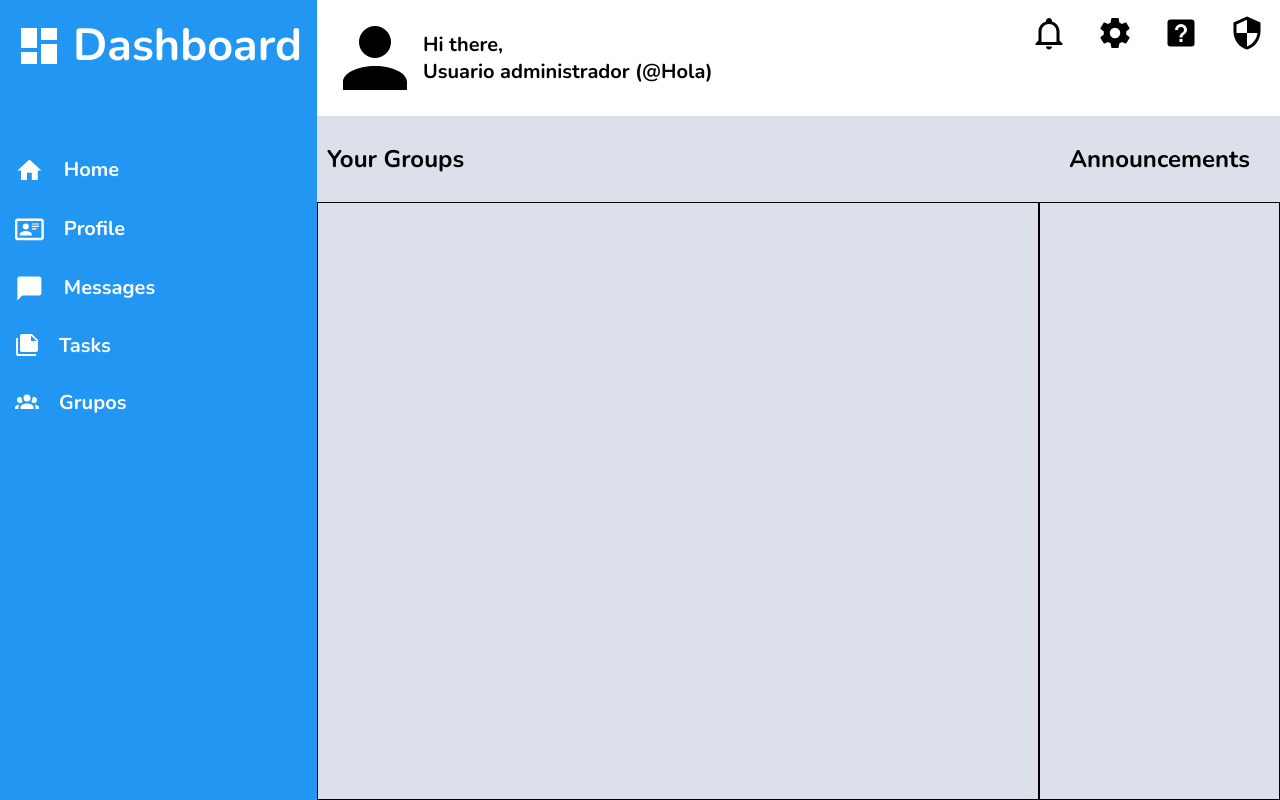
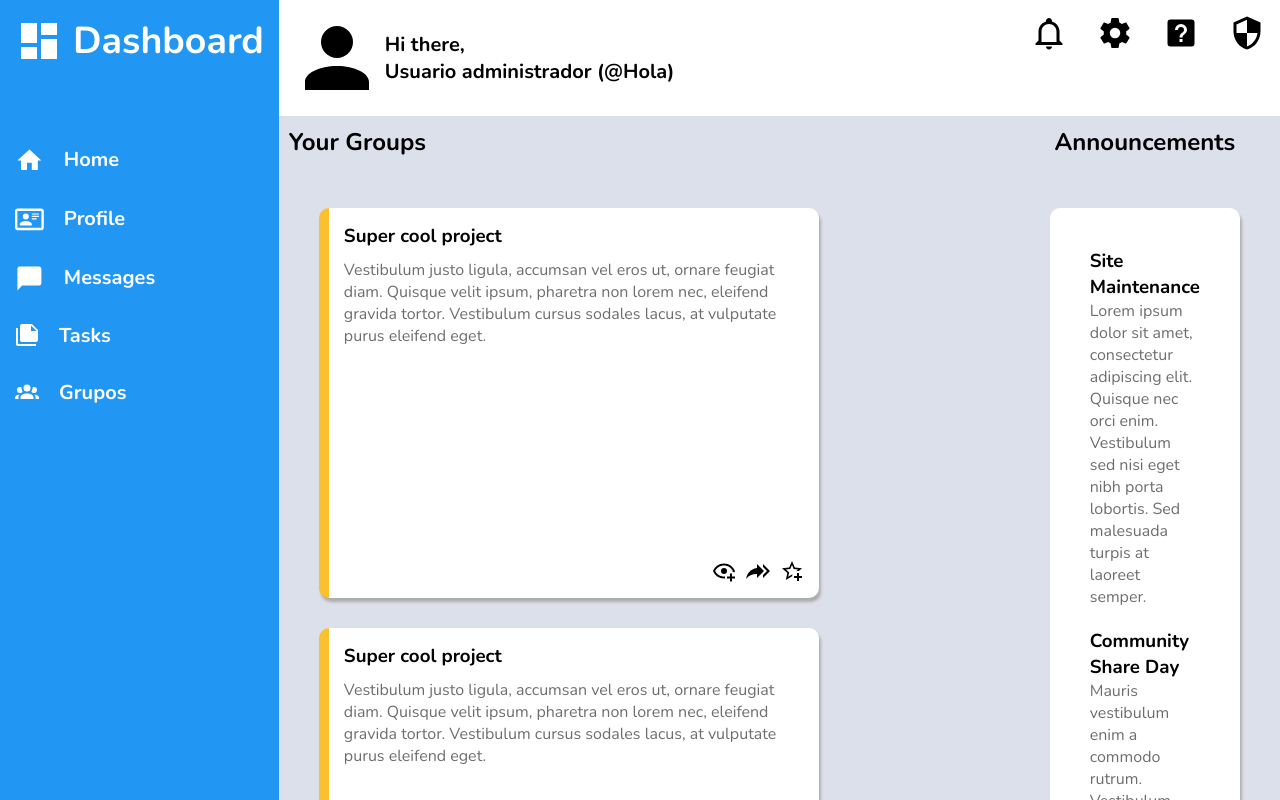
Before and after one commit to mauwu7/GestionTareas, a React (Vite) app in the folder frontend/: page / in a window 1280 px wide. Shown: the top 800 px of the page. Built offline with nearby package versions, Linux system fonts and the light colour scheme.

Commit message:
provisional

```diff
--- /dev/null
+++ b/frontend/src/components/Card.jsx
@@ -0,0 +1,21 @@
+import styles from '../styles/Card.module.css'
+import { mdiShareAll, mdiStarPlusOutline, mdiEyePlusOutline } from '@mdi/js'
+import { Icon } from '@mdi/react'
+
+export default function Card({title, description}){
+    return(
+        <div className={styles.card}>
+            <h3>Super cool project</h3>
+            <p>
+                Vestibulum justo ligula, accumsan vel eros ut, ornare feugiat diam.
+                Quisque velit ipsum, pharetra non lorem nec, eleifend gravida tortor.
+                Vestibulum cursus sodales lacus, at vulputate purus eleifend eget.
+            </p>
+            <div>
+                <Icon path={mdiEyePlusOutline} size={1} />
+                <Icon path={mdiShareAll} size={1}/>
+                <Icon path={mdiStarPlusOutline} size={1}/>
+            </div>
+        </div>
+    )
+}
--- a/frontend/src/pages/Home.jsx
+++ b/frontend/src/pages/Home.jsx
@@ -1,5 +1,6 @@
 import { useNavigate } from "react-router-dom"
 import styles from '../styles/Home.module.css'
+import Card from '../components/Card'
 import { Icon } from '@mdi/react';
 import { mdiViewDashboard, mdiHome, mdiCardAccountDetailsOutline, mdiMessage, mdiNoteMultiple, mdiAccountGroup, mdiBellOutline, mdiAccount, mdiCog, mdiHelpBox, mdiSecurity } from "@mdi/js";
 
@@ -66,11 +67,39 @@ export default function Home ({ setToken }){
                 <section className={styles.sectionMain}>
                     <h2>Your Groups</h2>
                     <h2>Announcements</h2>
-                    <section style={{border: '1px solid black'}}>
+                    <section>
+                        <Card/>
+                        <Card />
+                        <Card />
+                        <Card />
+                        <p>Ver mas</p>
+                    </section >
+                    <aside>
+                        <article className={styles.asideArticle}>
+                            <div>
+                                <h3>Site Maintenance</h3>
+                                <p>Lorem ipsum dolor sit amet, consectetur adipiscing elit.
+                                    Quisque nec orci enim. Vestibulum sed nisi eget nibh porta lobortis.
+                                    Sed malesuada turpis at laoreet semper.
+                                </p>
+                            </div>
+                            <div>
+                                <h3>Community Share Day</h3>
+                                <p>Mauris vestibulum enim a commodo rutrum.
+                                    Vestibulum rhoncus nulla lorem, sit amet molestie diam imperdiet scelerisque.
+                                    Donec ipsum ante, dapibus eget orci non, volutpat placerat enim.
+                                    In est tortor, elementum ac hendrerit quis, blandit quis augue.
+                                </p>
+                            </div>
+                            <div>
+                                <h3>Updated Privacy Policy</h3>
+                                <p>Aliquam vel vehicula libero. Nulla felis urna, cursus ac dui in, lobortis sollicitudin mauris.</p>
+                            </div>
+                        </article>
+                        <h2 style={{alignSelf:"center"}}>Tasks</h2>
+                        <article>
 
-                    </section >
-                    <aside style={{border: '1px solid black'}}>
-
+                        </article>
                     </aside>
                 </section>
             </main>
--- /dev/null
+++ b/frontend/src/styles/Card.module.css
@@ -0,0 +1,20 @@
+.card{
+    border-radius: 10px;
+    background-color: #FFFF;
+    border-left: 10px solid #FBC02D;
+    box-shadow: 2px 4px 3px #adadad;
+    display: flex;
+    flex-direction: column;
+    gap: 10px;
+    padding: 15px;
+
+    & > p{
+        flex: 1;
+        color: #6d6e70;
+    }
+    &>div{
+        align-self: end;
+        display: flex;
+        gap: 10px;
+    }
+}
--- a/frontend/src/styles/Home.module.css
+++ b/frontend/src/styles/Home.module.css
@@ -1,11 +1,12 @@
 /*Estilos principales*/
 
 .main{
-    height: 100vh;
+    min-height: 100dvh;
     display: flex;
 }
 .nav{
     flex: 1;
+    flex-shrink: 0;
     background-color: #2196F3;
     color: #FFFF;
     display: flex;
@@ -16,6 +17,7 @@
     display: flex;
     flex-direction: column;
     flex: 5;
+    min-width: 0;
 }
 
 /*Estilos header*/
@@ -45,16 +47,54 @@
 }
 
 
+/*Estilos main*/
+
 .sectionMain{
     background-color: #dce0ea;
     flex: 6;
     display: grid;
-    grid-template: 1fr 7fr / 3fr 1fr;
+    grid-template: auto 1fr /3fr 1fr;
+    column-gap: 20px;
 }
+
+.sectionMain > h2 ~ section{
+    display: grid;
+    grid-template: 1fr 1fr / repeat(auto-fit, minmax(400px, 500px));
+    gap: 30px;
+    padding: 40px;
+}
+
+
+
+.sectionMain > h2 ~ aside{
+    padding: 40px;
+    display: flex;
+    flex-direction: column;
+    gap: 20px;
+
+    & >article:first-child, article:last-child{
+        flex: 1;
+        border-radius: 10px;
+        background-color: #FFFF;
+        box-shadow: 2px 4px 3px #adadad;;
+
+    }
+}
+
+.asideArticle{
+    padding: 30px;
+    & > div{
+        padding: 10px;
+
+        & > p{
+            font-weight: 400;
+            color: #6d6e70;
+        }
+    }
+}
+
 .sectionMain > h2{
     padding: 10px;
-    align-self: center;
-
 }
 .sectionMain > h2:nth-child(2){
     justify-self: center;
@@ -67,7 +107,7 @@
     padding: 15px;
     display: flex;
     align-items: center;
-    font-size: 30px;
+    font-size: 25px;
     gap: 10px;
 }
 
```
